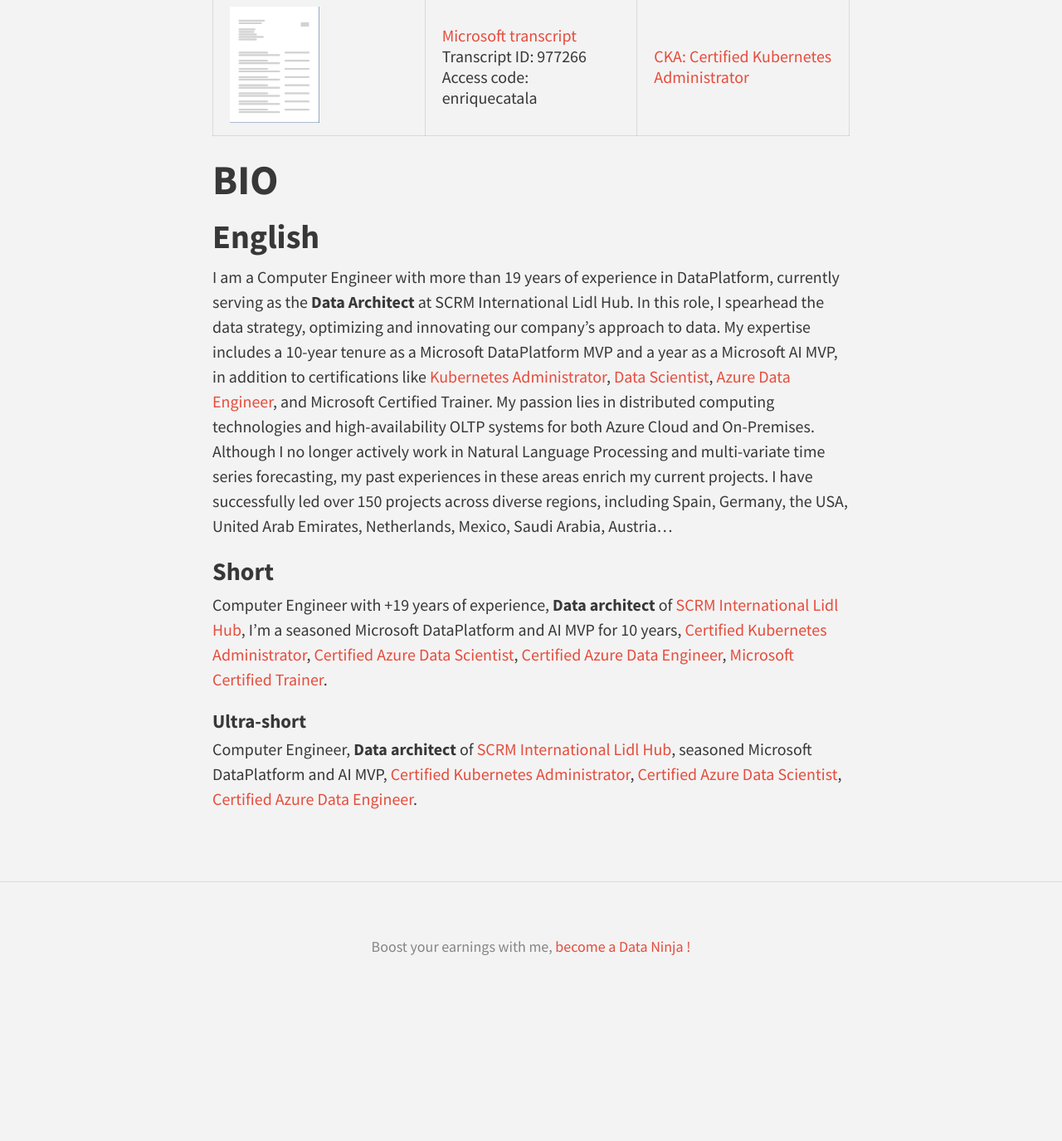
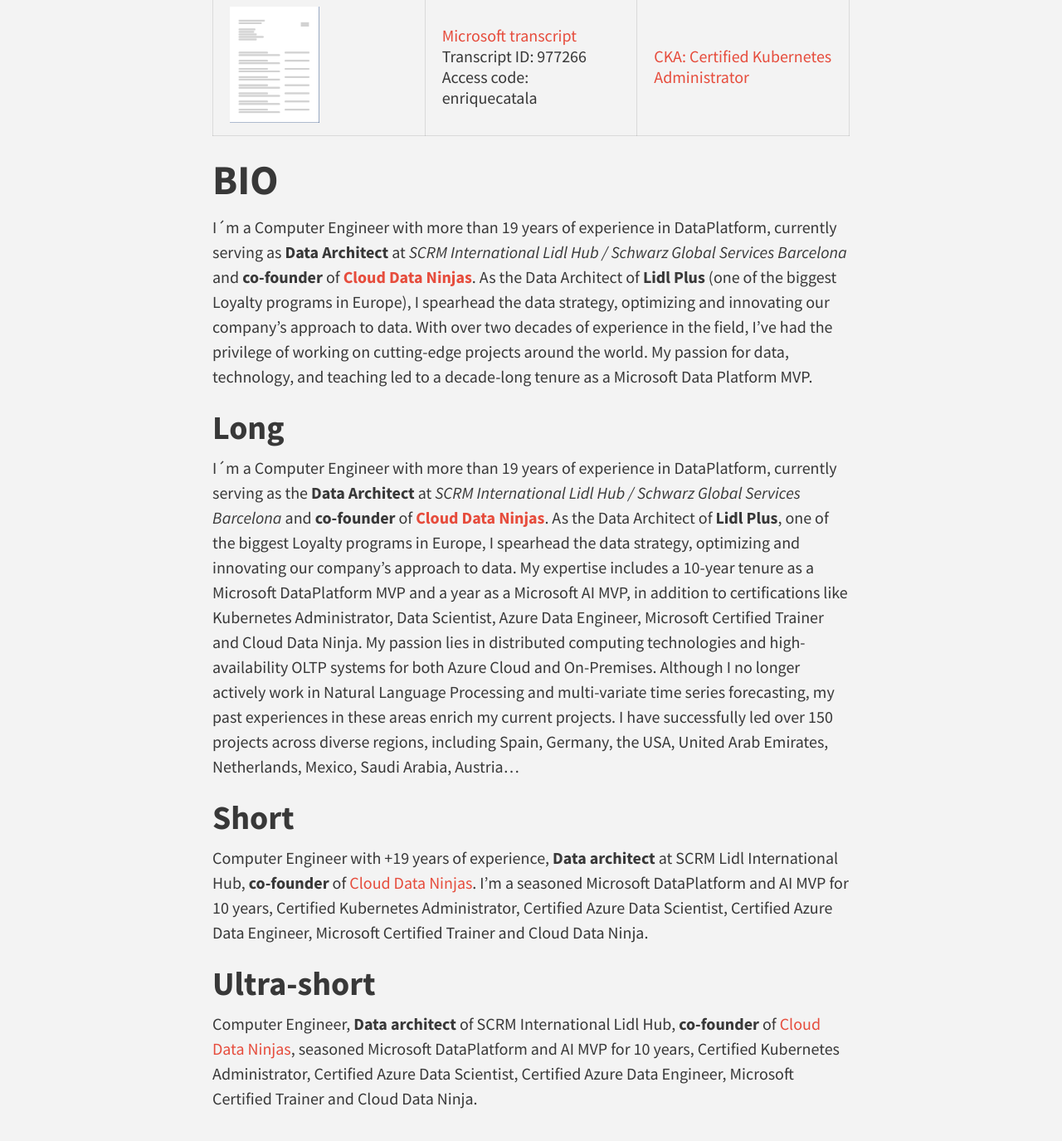
Before and after one commit to enriquecatala/enriquecatala.github.io, a Jekyll site: the page built from about.md, in a window 1280 px wide and 1400 px high, scrolled down 956 px. Shown: the top 1375 px of the window at 83% size. Built offline with Jekyll 4.4.1, drawn with Linux system fonts in a browser that asks for light colours; nearby versions of some CDN libraries; comment, search, counter and statistics services are not loaded; before the commit the page ends 2174 px from its top, so only the background shows below that.

Commit message:
upgrade bio

```diff
--- a/about.md
+++ b/about.md
@@ -39,15 +39,16 @@
 
 # BIO
 
-## English
+I´m a Computer Engineer with more than 19 years of experience in DataPlatform, currently serving as **Data Architect** at _SCRM International Lidl Hub / Schwarz Global Services Barcelona_ and **co-founder** of [**Cloud Data Ninjas**](https://www.clouddataninjas.com/). As the Data Architect of **Lidl Plus** (one of the biggest Loyalty programs in Europe), I spearhead the data strategy, optimizing and innovating our company’s approach to data. With over two decades of experience in the field, I've had the privilege of working on cutting-edge projects around the world. My passion for data, technology, and teaching led to a decade-long tenure as a Microsoft Data Platform MVP.
 
-I am a Computer Engineer with more than 19 years of experience in DataPlatform, currently serving as the **Data Architect** at SCRM International Lidl Hub. In this role, I spearhead the data strategy, optimizing and innovating our company's approach to data. My expertise includes a 10-year tenure as a Microsoft DataPlatform MVP and a year as a Microsoft AI MVP, in addition to certifications like [Kubernetes Administrator](https://www.youracclaim.com/badges/0b17b446-3e58-4d13-aa0b-ded041a9260a/public_url), [Data Scientist](https://www.credly.com/badges/6de55996-45bf-4e15-9b4b-b13425a9064a/public_url), [Azure Data Engineer](https://www.credly.com/badges/50e1ce3f-ae34-4ce3-ba2d-a173d03d4e9d/public_url), and Microsoft Certified Trainer. My passion lies in distributed computing technologies and high-availability OLTP systems for both Azure Cloud and On-Premises. Although I no longer actively work in Natural Language Processing and multi-variate time series forecasting, my past experiences in these areas enrich my current projects. I have successfully led over 150 projects across diverse regions, including Spain, Germany, the USA, United Arab Emirates, Netherlands, Mexico, Saudi Arabia, Austria...
+## Long
 
+I´m a Computer Engineer with more than 19 years of experience in DataPlatform, currently serving as the  **Data Architect**  at _SCRM International Lidl Hub / Schwarz Global Services Barcelona_ and  **co-founder**  of [**Cloud Data Ninjas**](https://www.clouddataninjas.com/). As the Data Architect of **Lidl Plus**, one of the biggest Loyalty programs in Europe, I spearhead the data strategy, optimizing and innovating our company’s approach to data. My expertise includes a 10-year tenure as a Microsoft DataPlatform MVP and a year as a Microsoft AI MVP, in addition to certifications like Kubernetes Administrator, Data Scientist, Azure Data Engineer, Microsoft Certified Trainer and Cloud Data Ninja. My passion lies in distributed computing technologies and high-availability OLTP systems for both Azure Cloud and On-Premises. Although I no longer actively work in Natural Language Processing and multi-variate time series forecasting, my past experiences in these areas enrich my current projects. I have successfully led over 150 projects across diverse regions, including Spain, Germany, the USA, United Arab Emirates, Netherlands, Mexico, Saudi Arabia, Austria...
 
-### Short
+## Short
 
-Computer Engineer with +19 years of experience, **Data architect** of [SCRM International Lidl Hub](https://www.scrm.es/), I'm a seasoned Microsoft DataPlatform and AI MVP for 10 years, [Certified Kubernetes Administrator](https://www.youracclaim.com/badges/0b17b446-3e58-4d13-aa0b-ded041a9260a/public_url), [Certified Azure Data Scientist](https://www.credly.com/badges/6de55996-45bf-4e15-9b4b-b13425a9064a/public_url), [Certified Azure Data Engineer](https://www.credly.com/badges/50e1ce3f-ae34-4ce3-ba2d-a173d03d4e9d/public_url), [Microsoft Certified Trainer](https://www.credly.com/earner/earned/badge/e375d52a-0b94-4bdc-8c3c-1f1b0f298297).
+Computer Engineer with +19 years of experience, **Data architect** at SCRM Lidl International Hub, **co-founder**  of [Cloud Data Ninjas](https://www.clouddataninjas.com/). I'm a seasoned Microsoft DataPlatform and AI MVP for 10 years, Certified Kubernetes Administrator, Certified Azure Data Scientist, Certified Azure Data Engineer, Microsoft Certified Trainer and Cloud Data Ninja.
 
-#### Ultra-short
+## Ultra-short
 
-Computer Engineer, **Data architect** of [SCRM International Lidl Hub](https://www.scrm.es/), seasoned Microsoft DataPlatform and AI MVP, [Certified Kubernetes Administrator](https://www.youracclaim.com/badges/0b17b446-3e58-4d13-aa0b-ded041a9260a/public_url), [Certified Azure Data Scientist](https://www.credly.com/badges/6de55996-45bf-4e15-9b4b-b13425a9064a/public_url), [Certified Azure Data Engineer](https://www.credly.com/badges/50e1ce3f-ae34-4ce3-ba2d-a173d03d4e9d/public_url).
+Computer Engineer, **Data architect** of SCRM International Lidl Hub, **co-founder**  of [Cloud Data Ninjas](https://www.clouddataninjas.com/), seasoned Microsoft DataPlatform and AI MVP for 10 years, Certified Kubernetes Administrator, Certified Azure Data Scientist, Certified Azure Data Engineer, Microsoft Certified Trainer and Cloud Data Ninja.
```
Also changed, not shown: 2 other files.
